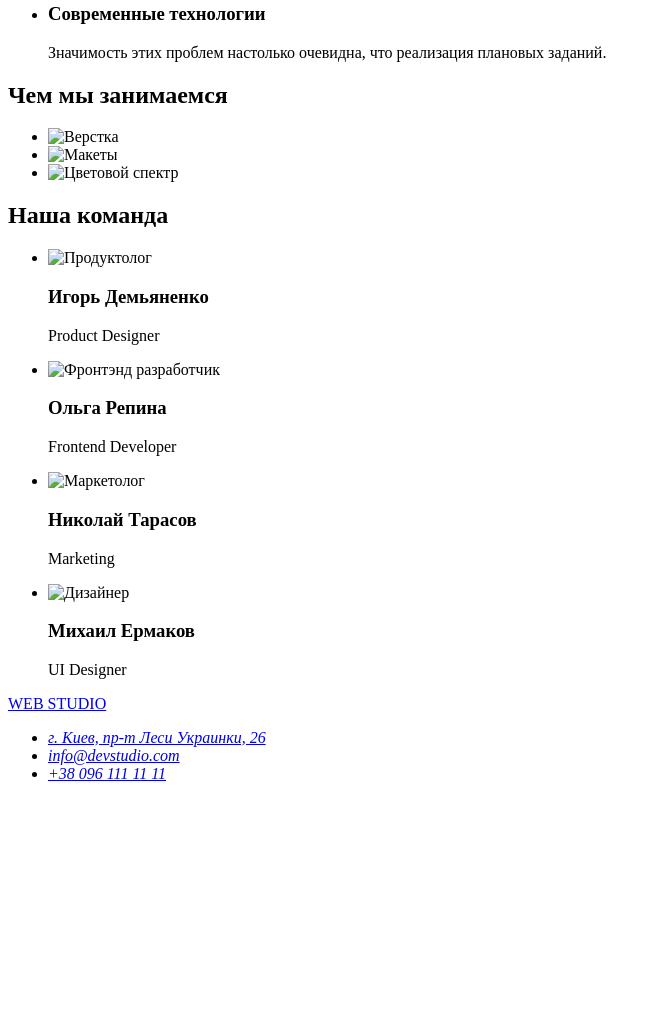
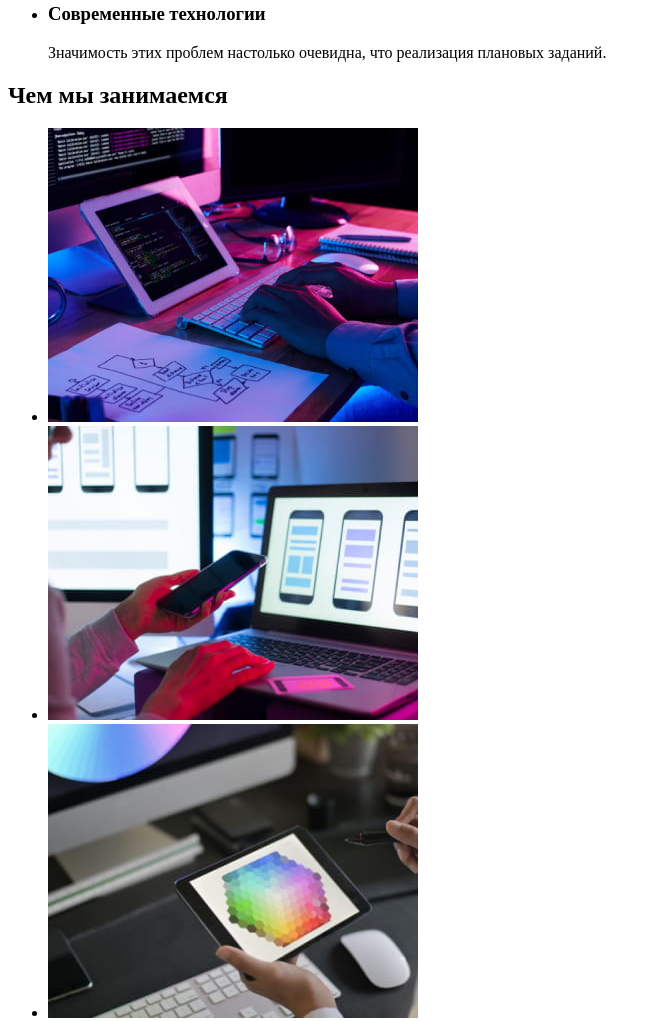
Before and after one commit to PavelKladnitskyi/goit-markup-hw-01, a plain HTML site: page index.html in a window 1280 px wide. Shown: the part 532-1553 px from the top of the page, without its empty margins (0-661 px from the left). Before the commit the page ends 1331 px from the top, so only its background shows below. Drawn offline with Linux system fonts and the light colour scheme; the site is published under a folder, as on GitHub Pages, so addresses that start at the root find nothing.

Commit message:
Update index.html

```diff
--- a/index.html
+++ b/index.html
@@ -58,9 +58,9 @@
         <section>
             <h2>Чем мы занимаемся</h2>
             <ul>
-                <li><img src="/images/img1.jpg" alt="Верстка" width="370"></li>
-                <li><img src="/images/img2.jpg" alt="Макеты" width="370"></li>
-                <li><img src="/images/img3.jpg" alt="Цветовой спектр" width="370"></li>
+                <li><img src="./images/img1.jpg" alt="Верстка" width="370"></li>
+                <li><img src="./images/img2.jpg" alt="Макеты" width="370"></li>
+                <li><img src="./images/img3.jpg" alt="Цветовой спектр" width="370"></li>
             </ul>
         </section>
 
@@ -69,22 +69,22 @@
             <h2>Наша команда</h2>
             <ul>
                 <li>
-                    <img src="/images/team1.jpg" alt="Продуктолог" width="270">
+                    <img src="./images/team1.jpg" alt="Продуктолог" width="270">
                     <h3>Игорь Демьяненко</h3>
                     <p>Product Designer</p>
                 </li>
                 <li>
-                    <img src="/images/team2.jpg" alt="Фронтэнд разработчик" width="270">
+                    <img src="./images/team2.jpg" alt="Фронтэнд разработчик" width="270">
                     <h3>Ольга Репина</h3>
                     <p>Frontend Developer</p>
                 </li>
                 <li>
-                    <img src="/images/team3.jpg" alt="Маркетолог" width="270">
+                    <img src="./images/team3.jpg" alt="Маркетолог" width="270">
                     <h3>Николай Тарасов</h3>
                     <p>Marketing</p>
                 </li>
                 <li>
-                    <img src="/images/team4.jpg" alt="Дизайнер" width="270">
+                    <img src="./images/team4.jpg" alt="Дизайнер" width="270">
                     <h3>Михаил Ермаков</h3>
                     <p>UI Designer</p>
                 </li>
```
